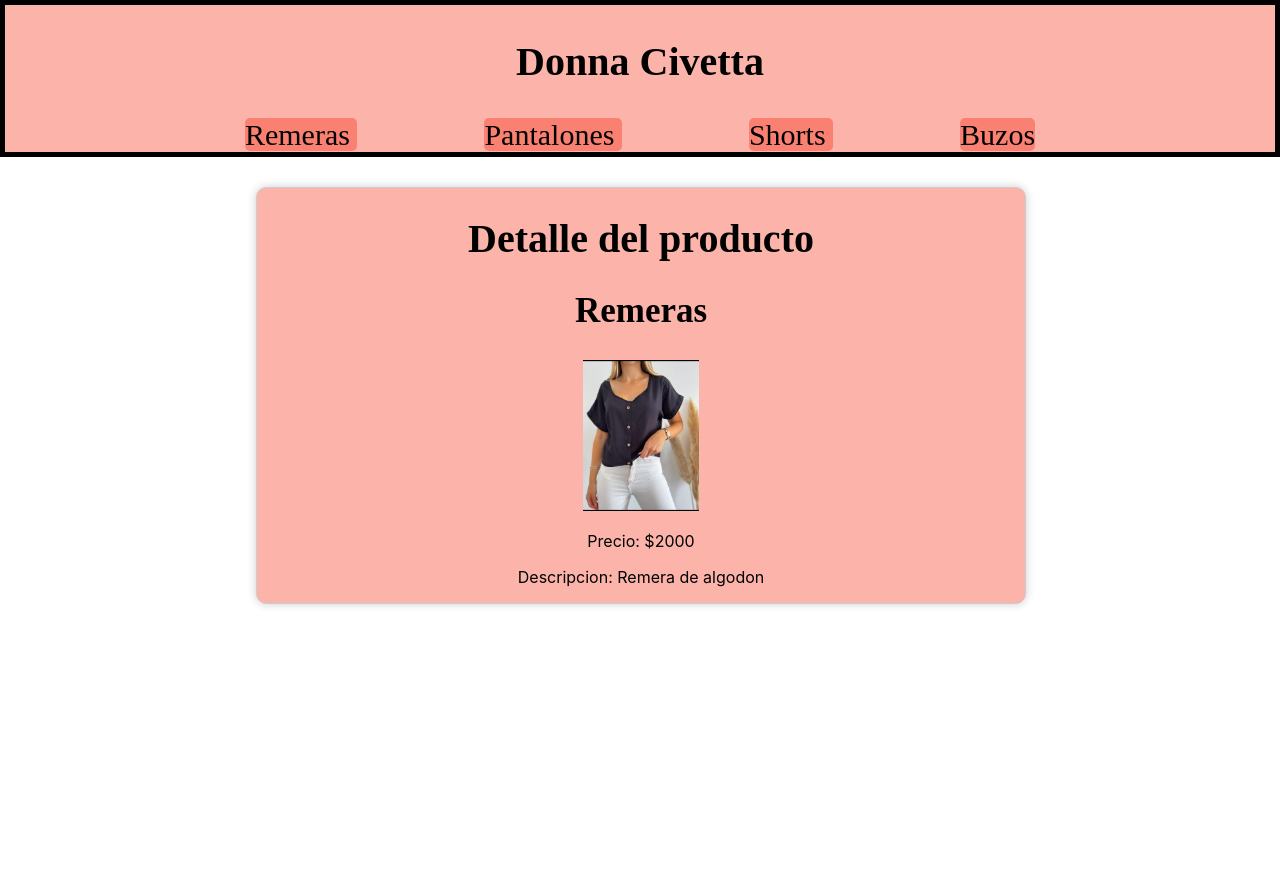
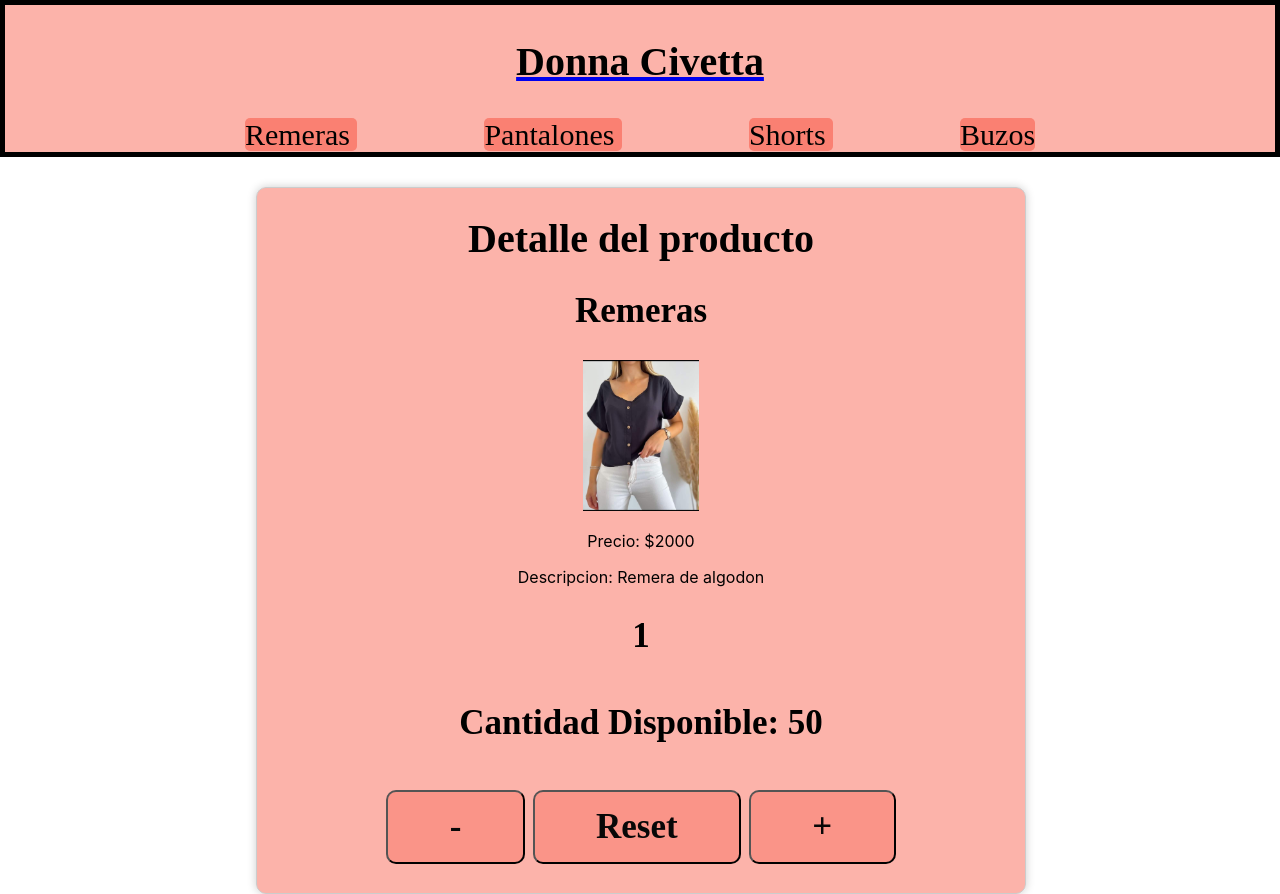
Before and after one commit to Valensoler/EntregaFinal_Soler, a React (Create React App) app: page /item/1 in a window 1280 px wide. Before the commit the page ends 800 px from the top, so only its background shows below. Built offline with nearby package versions, Linux system fonts and the light colour scheme.

Commit message:
agrego contador

```diff
--- a/public/index.html
+++ b/public/index.html
@@ -2,7 +2,7 @@
 <html lang="en">
   <head>
     <meta charset="utf-8" />
-    <link rel="icon" href="%PUBLIC_URL%/favicon.ico" />
+    <link rel="icon" href="../public/imagenes/logo.jpeg"/>
     <meta name="viewport" content="width=device-width, initial-scale=1" />
     <meta name="theme-color" content="#000000" />
     <meta
@@ -24,7 +24,7 @@
       work correctly both with client-side routing and a non-root public URL.
       Learn how to configure a non-root public URL by running `npm run build`.
     -->
-    <title>React App</title>
+    <title>Donna Civetta</title>
   </head>
   <body>
     <noscript>You need to enable JavaScript to run this app.</noscript>
--- a/src/components/Button/Button.css
+++ b/src/components/Button/Button.css
@@ -1,12 +1,12 @@
 .BtnItem{
-    color: white;
+    color: rgb(8, 8, 8);
     padding-left: 8%;
     padding-right: 8%;
     padding-top: 2%;
     padding-bottom: 2%;
     margin-right: 0.50%;
     margin-left: 0.50%;
-    background-color: #0083FF;
+    background-color: rgba(250, 128, 114, 0.6);
     font-weight: bold;
     transition: .5s;
     border-radius: 10px;
--- a/src/components/Button/Button.js
+++ b/src/components/Button/Button.js
@@ -1,4 +1,4 @@
-import "../Button/Button.css"
+import './Button.css'
 
 const Button = (props) => {
     return <button className="BtnItem" onClick={props.handleClick}> {props.label} </button>
--- a/src/components/CartWidget/CartWidget.js
+++ b/src/components/CartWidget/CartWidget.js
@@ -1,4 +1,4 @@
-import './CartWidget.css'
+import '../CartWidget/CartWidget.css'
 import carrito from '../CartWidget/carrito.png'
 
 const CartWidget = () => {
--- a/src/components/Counter/Counter.js
+++ b/src/components/Counter/Counter.js
@@ -1,5 +1,5 @@
 import {useState} from "react"
-import Button from "../Button/Button"
+import Button from '../Button/Button'
 
 const Counter = (props) => {
     const [count,setCount] = useState(props.initial || 1)
--- a/src/components/Item/Item.js
+++ b/src/components/Item/Item.js
@@ -1,4 +1,5 @@
 import './Item.css'
+import '../Counter/Counter'
 import {Link} from "react-router-dom"
 
 const Item = ({ id, name, img, price, category}) => {
--- a/src/components/ItemDetailContainer/ItemDetailContainer.js
+++ b/src/components/ItemDetailContainer/ItemDetailContainer.js
@@ -3,6 +3,7 @@ import { getProductById } from "../../asyncMock"
 import { useParams } from "react-router-dom"
 import ItemDetail from "../ItemDetail/ItemDetail"
 import "./ItemDetailContainer.css"
+import Counter from "../Counter/Counter"
 
 const ItemDetailContainer = () => {
     const [product, setProduct] = useState({})
@@ -32,6 +33,7 @@ const ItemDetailContainer = () => {
             <h1>Detalle del producto</h1>
             <div className="caract">
                 <ItemDetail {...product}/>
+                <Counter {...product}/>
             </div>
         </div>
     )
--- a/src/components/NavBar/NavBar.css
+++ b/src/components/NavBar/NavBar.css
@@ -10,6 +10,8 @@ nav{
 h1{
     font-size: 40px;
     font-family: 'Times New Roman', Times, serif;
+    color: #000;
+    text-decoration: none;
 }
 
 .ActiveLink {
--- a/src/components/NavBar/NavBar.js
+++ b/src/components/NavBar/NavBar.js
@@ -1,17 +1,18 @@
+import './NavBar.css'
 import CartWidget from '../CartWidget/CartWidget'
-import './NavBar.css'
 
 import { Link, NavLink } from "react-router-dom"
 
 const NavBar = () => {
     return (
         <nav>
-            <h1> Donna Civetta </h1>
+            <NavLink to='/'><h1 className="h1Primario">Donna Civetta</h1></NavLink>
             <div>
                 <NavLink to ='/category/Remeras' className={({ isActive }) => isActive ? 'ActiveLink' : 'Link'}> Remeras </NavLink>
                 <NavLink to ='/category/Pantalones' className= {({ isActive }) => isActive ? 'ActiveLink' : 'Link'}> Pantalones </NavLink>
                 <NavLink to ='/category/Shorts'className= {({ isActive }) => isActive ? 'ActiveLink' : 'Link'}> Shorts </NavLink>
                 <NavLink to ='/category/Buzos'className= {({ isActive }) => isActive ? 'ActiveLink' : 'Link'}> Buzos </NavLink>
+
             </div>
         </nav>
     )
```
Also changed, not shown: public/imagenes/logo.jpeg (added).
